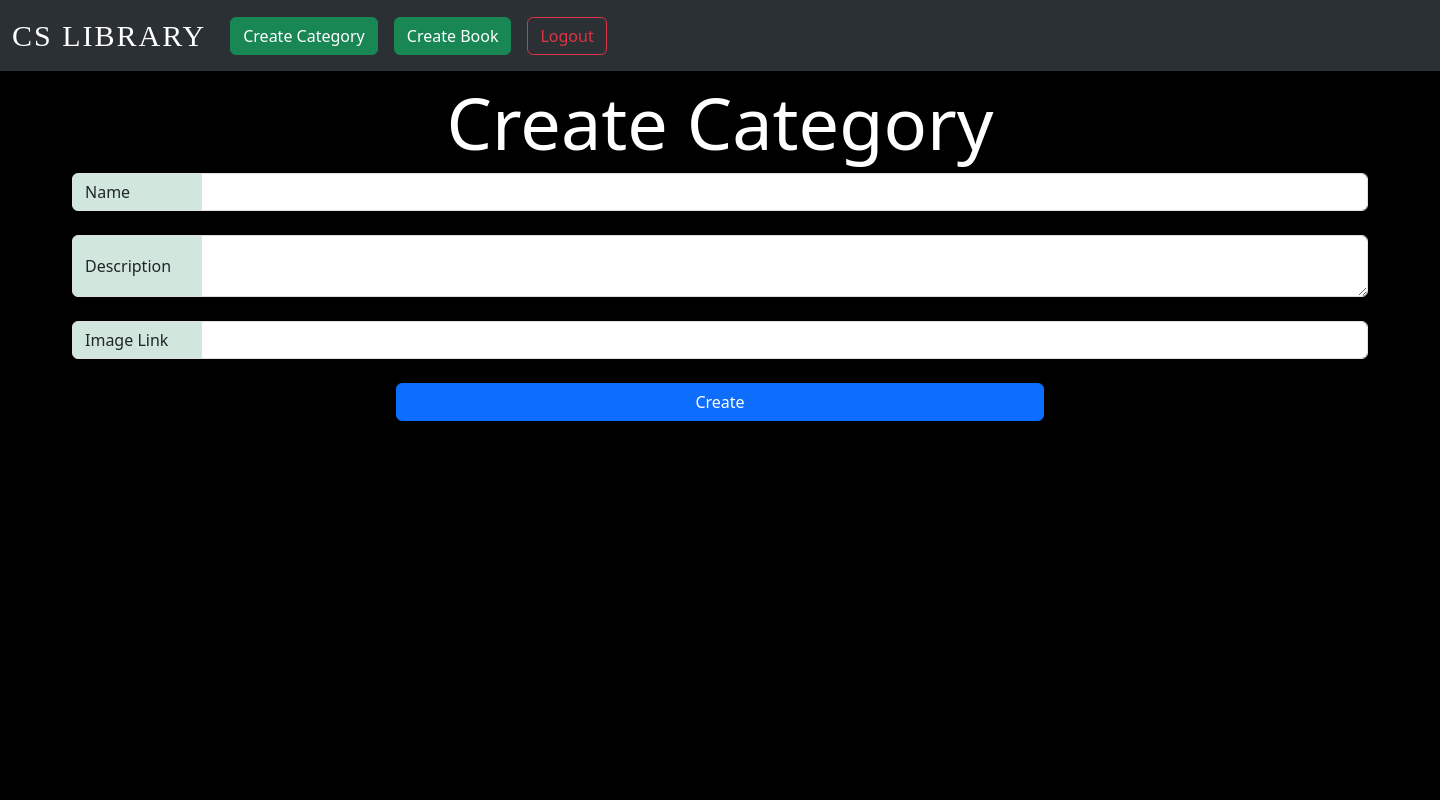
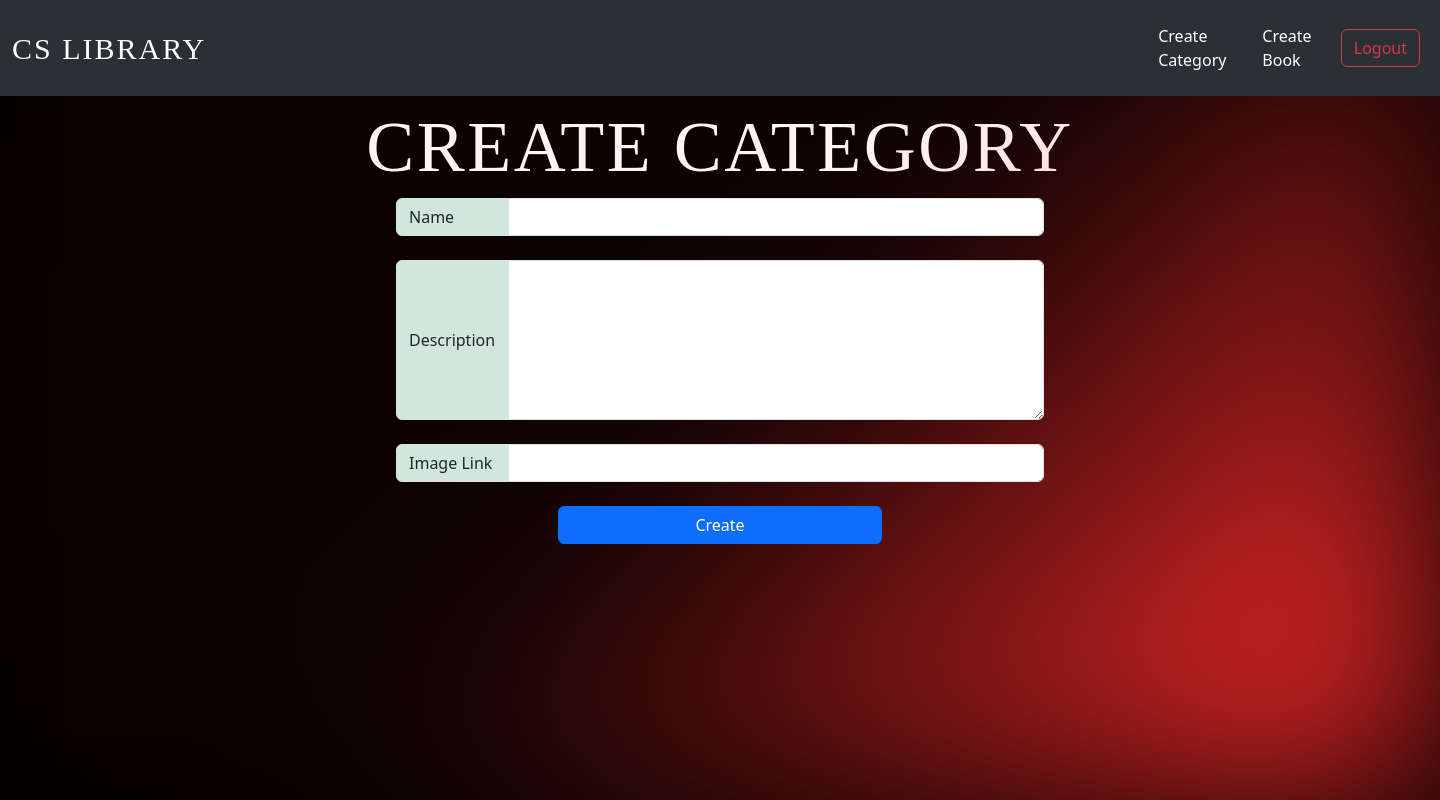
Before and after one commit to Sahil-Deshpande-2003/RPOOP_library_management, a Django app: page /category/create in a window 1440 px wide. Run offline with Django 3.2, Linux system fonts and the light colour scheme; a user stored in the database is signed in.

Commit message:
adding dummy data and gradient background

```diff
--- a/templates/create_category.html
+++ b/templates/create_category.html
@@ -4,32 +4,67 @@
 {% csrf_token %}
 
 
+
 <title>Create Book</title>
 <link href="https://cdn.jsdelivr.net/npm/bootstrap@5.3.0-alpha3/dist/css/bootstrap.min.css" rel="stylesheet" integrity="sha384-KK94CHFLLe+nY2dmCWGMq91rCGa5gtU4mk92HdvYe+M/SXH301p5ILy+dN9+nJOZ" crossorigin="anonymous">
+<style>
+    .title-block {
+      position: fixed;
+      top: 0;
+      left: 0;
+      width: 100%;
+      min-height: 100vh;
+      max-height: 100%;
+      display: flex;
+      justify-content: center;
+      align-items: center;
+      background: linear-gradient(137deg, rgb(255 43 43 / 5%) 50%, rgb(255 43 43 / 90%) 90%);
+      background-size: 100% 100%;
+      background-position: right bottom;
+      background-repeat: no-repeat;
+      animation: gradient 15s ease infinite;
+      filter: blur(100px);
+  }
+  @keyframes gradient {
+      0% {
+          background-position: 0% 50%;
+      }
 
+      50% {
+          background-position: 100% 50%;
+      }
+
+      100% {
+          background-position: 0% 50%;
+      }
+  }
+  </style>
 
 <body class="bg-black">
+    <div class="title-block" style="height: 100vh; width: 100%;" >
+    </div>
+
     <div class="container">
-        <h1 class="display-2 mt-2 text-white w-100 text-center">Create Category</h1>
-        <form class="needs-validation" action="/category/create" method="POST" novalidate>
-            <div class="input-group mb-4 has-validation">
-                <span class="input-group-text bg-success-subtle" style="width: 10%;">Name</span>
+        <h1 class="display-2 mt-2 text-white w-100 text-center" style="font-family: 'Times New Roman', Times, serif; letter-spacing: 2.5px;">CREATE CATEGORY</h1>
+        <form class="needs-validation d-flex justify-content-center align-items-center flex-column" action="/category/create" method="POST" novalidate>
+            <div class="input-group mb-4 has-validation" style="width: 50%;">
+                <span class="input-group-text bg-success-subtle" style="width: 17.5%;">Name</span>
                 <input type="text" name="book_name" class="form-control" required>
                 <div class="invalid-feedback">
                     Please provide the name of the book.
                 </div>
             </div>
-            <div class="input-group mb-4">
-                <span class="input-group-text  bg-success-subtle" style="width: 10%;">Description</span>
-                <textarea class="form-control" name="book_description" aria-label="With textarea"></textarea>
+            <div class="input-group mb-4" style="width: 50%;">
+                <span class="input-group-text  bg-success-subtle" style="width: 17.5%;">Description</span>
+                <textarea class="form-control" name="book_description" style="height: 10em;" aria-label="With textarea"></textarea>
             </div>
-            <div class="input-group mb-4">
-                <span class="input-group-text bg-success-subtle" style="width: 10%;">Image Link</span>
+            <div class="input-group mb-4" style="width: 50%;">
+                <span class="input-group-text bg-success-subtle" style="width: 17.5%;">Image Link</span>
                 <input type="text" name="image_link" class="form-control">
             </div>
-            <div class="d-flex w-100 justify-content-center">
+            <div class="d-flex w-100 justify-content-center" style="width: 50%; z-index: 100;">
                 {% csrf_token %}
-                <button type="submit" class="btn btn-primary w-50">Create</button>
+                <button type="submit" class="btn btn-primary w-25">Create</button>
             </div>
         </form>
     </div>
--- a/templates/navbar.html
+++ b/templates/navbar.html
@@ -11,19 +11,20 @@
   <nav class="navbar navbar-expand-lg bg-body-tertiary sticky-top" data-bs-theme="dark">
     <div class="container-fluid">
       <a class="navbar-brand" style="font-size: 30px; letter-spacing: 2px; font-family: 'Times New Roman', Times, serif;" href="/">CS LIBRARY</a>
-      <button class="navbar-toggler" type="button" data-bs-toggle="collapse" data-bs-target="#navbarSupportedContent" aria-controls="navbarSupportedContent" aria-expanded="false" aria-label="Toggle navigation">
-        <span class="navbar-toggler-icon"></span>
-      </button>
-      <div class="collapse navbar-collapse" id="navbarSupportedContent">
-        <a href="/category/create">
-          <button class="btn btn-success mx-2" type="submit">Create Category</button>
+      <div class="collapse navbar-collapse" id="navbarSupportedContent" style="margin-left: 57.5em;">
+        <a href="/category/create" style="text-decoration: none; color: white; padding: 1em;">
+          Create Category
         </a>
-        <a href="/book/create">
-          <button class="btn btn-success mx-2" type="submit">Create Book</button>
+        <a href="/book/create" style="text-decoration: none; color: white; padding: 1em;">
+          Create Book
         </a>
         {% if user.is_authenticated %}
         <a href="/logout">
           <button class="btn btn-outline-danger mx-2" type="submit">Logout</button>
+        </a>
+        {% else %}
+        <a href="/login">
+          <button class="btn btn-outline-success mx-2" type="submit">Login</button>
         </a>
         {% endif %}
       </div>
```
Also changed, not shown: static/index.css (+4 -12 lines), templates/book.html (+38 -12 lines), templates/category.html (+34 -0 lines), templates/index.html (+38 -4 lines), db.sqlite3, 1 other file.
